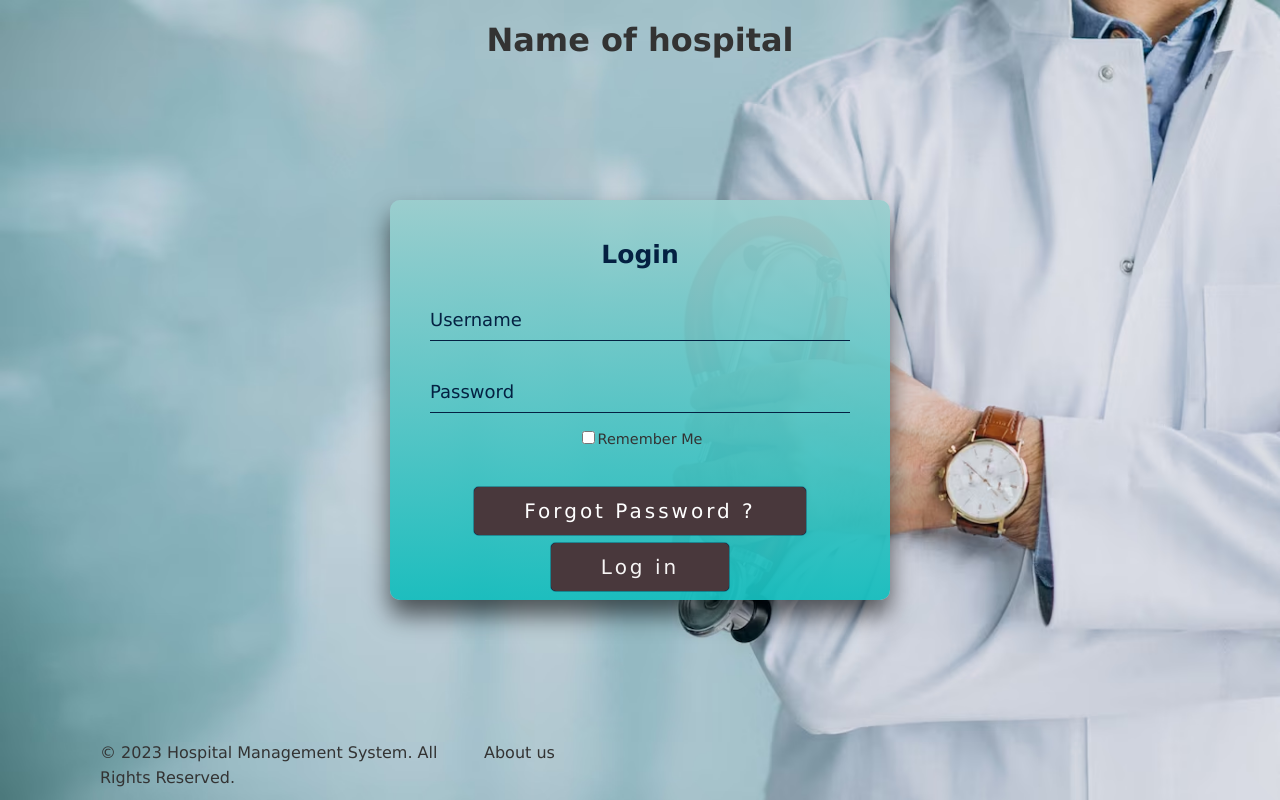
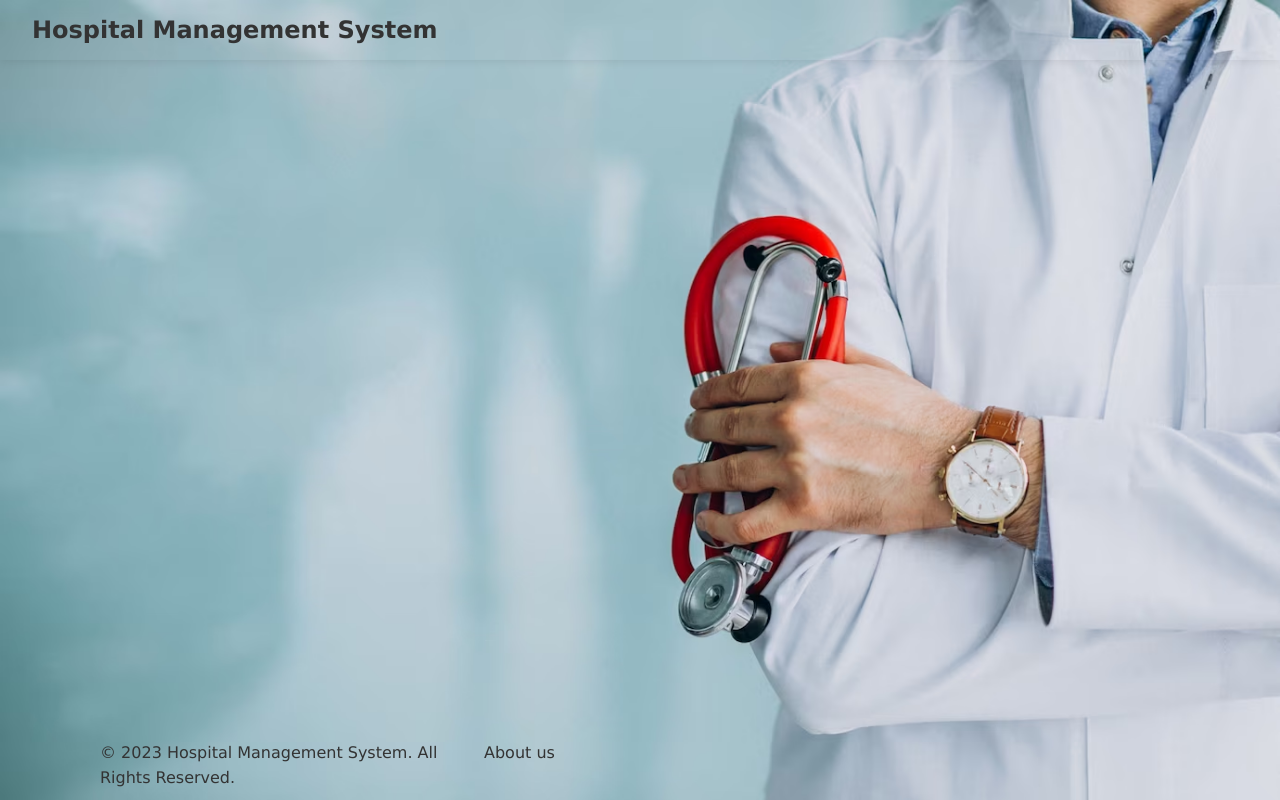
Before and after one commit to Yashraj-10/Hospital-Management-System, a React (Create React App) app: page / in a window 1280 px wide. Built offline with nearby package versions, Linux system fonts and the light colour scheme; a web font is replaced by a local one.

Commit message:
/login page corrected

```diff
--- a/src/App.js
+++ b/src/App.js
@@ -13,10 +13,9 @@ function App() {
         <div className="container">
           <Switch>
             <Route exact path='/'>
-              <Login />
+            <Navbar />
             </Route>
             <Route exact path='/login'>
-              <Navbar />
               <Login />
             </Route>
             <Route exact path='/admin'>
```
